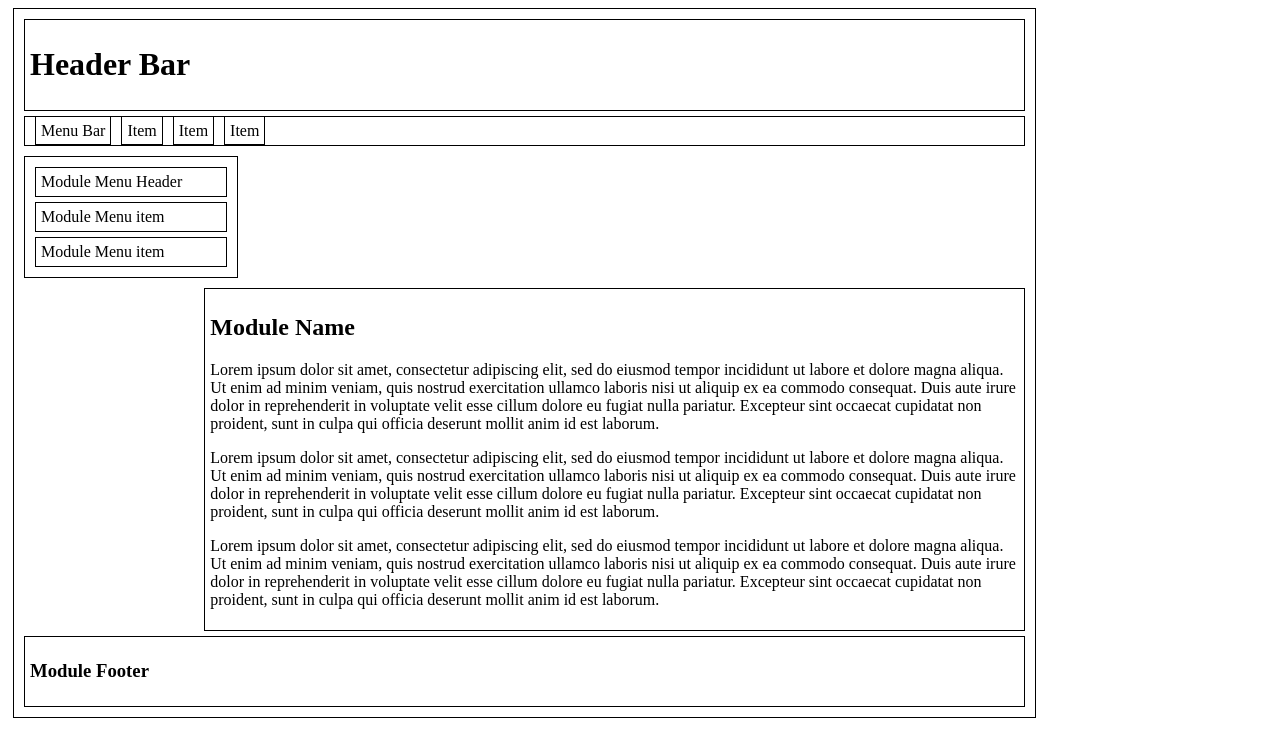
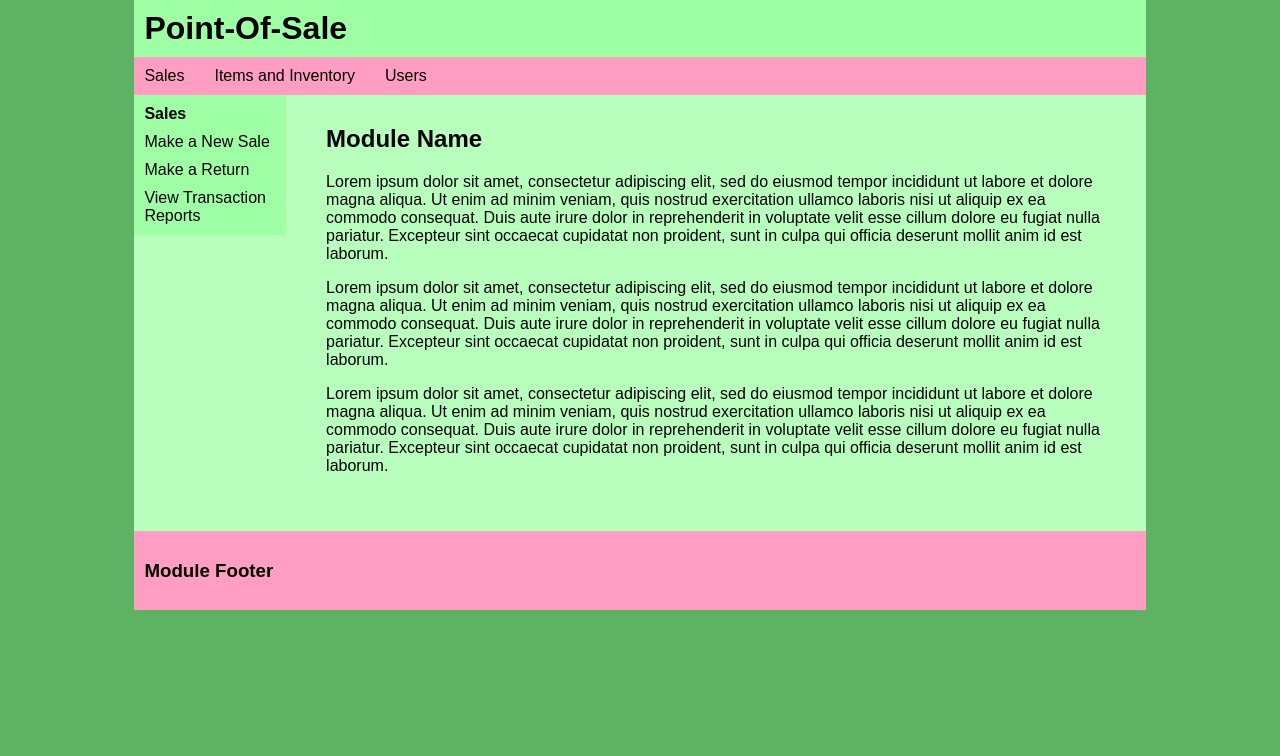
Before and after one commit to leonardthewiz/POS-Experiment, a plain HTML site: page index.html in a window 1280 px wide. Drawn offline with Linux system fonts and the light colour scheme.

Commit message:
Wire-Frame Revision
Added placeholder colors, updated wire-frame.

```diff
--- a/index.html
+++ b/index.html
@@ -1,36 +1,84 @@
 <html>
+
+<!--Palette: https://color.adobe.com/create/color-wheel/?base=2&rule=Complementary&selected=2&name=My%20Color%20Theme&mode=rgb&rgbvalues=0.36385449482908877,0.7,0.3887500983010347,0.7197921354701268,1,0.740544886221649,0.6197921354701268,1,0.6479510847544208,0.7,0.29385449482908876,0.4437860157618445,1,0.6197921354701268,0.7601485906660806&swatchOrder=0,1,2,3,4 -->
 
 <head>
 
 	<title>POS Software</title>
 
 	<style>
-	div {
-		border: 1px solid black;
-		margin: 5px;
-		padding: 5px;
+
+	body{
+		background-color:#5DB263;
+		font-family:Arial, Helvetica, sans-serif;
+		height:100%;
 	}
 
+	html, body{
+		height:100%;
+		padding-bottom:0px;
+		padding-top:0px;
+		margin-bottom:0px;
+		margin-top:0px;
+	}
 	.footer{
+		background-color:#FF9EC2;
 		clear:both;
+		margin:0px;
+		margin-top:0px;
+		padding:10px;
 	}
 
 	.page-container{
+		margin: 0 auto;
 		width:80%;
-
 	}
 
 	.module-content{
-		float:right;
-		width:80%;
-	}
-	.module-menu{
-		float:left;
-		width:20%;
+		overflow:hidden;
+		padding:40px;
+		padding-top:10px;
 	}
 
-	.menu-item {
-		display:inline;
+	.menu-left{
+		background-color:#9EFFA5;
+		float:left;
+		width:15%;
+	}
+
+	.menu-left-header{
+		font-weight:bold;
+		margin:10px;
+	}
+
+	.menu-left-item{
+		margin:10px;
+	}
+
+	.menu-top-item {
+		display:inline-block;
+		margin-bottom:10px;
+		margin-left:10px;
+		margin-right:20px;
+		margin-top:10px;
+	}
+
+	.menu-top {
+		background-color:#FF9EC2;
+	}
+
+	.page-header{
+		background-color:#9EFFA5;
+	}
+
+	.page-logo{
+		margin:0px;
+		margin-top:0px;
+		padding:10px;
+	}
+
+	.page-content{
+		background-color:#B8FFBD;
 	}
 
 	</style>
@@ -41,18 +89,20 @@
 
 <div class="page-container">
 
-<div>
-	<h1>Header Bar</h1>
+<div class="page-header">
+	<h1 class="page-logo">Point-Of-Sale</h1>
 </div>
 
-<div>
-	<div class="menu-item">Menu Bar</div><div class="menu-item">Item</div><div class="menu-item">Item</div><div class="menu-item">Item</div>
+<div class="menu-top">
+	<div class="menu-top-item">Sales</div><div class="menu-top-item">Items and Inventory</div><div class="menu-top-item">Users</div>
 </div>
 
-<div class="module-menu">
-	<div>Module Menu Header</div>
-	<div>Module Menu item</div>
-	<div>Module Menu item</div>
+<div class="page-content">
+	<div class="menu-left">
+		<div class="menu-left-header">Sales</div>
+		<div class="menu-left-item">Make a New Sale</div>
+		<div class="menu-left-item">Make a Return</div>
+		<div class="menu-left-item">View Transaction Reports</div>
 	</div>
 
 	<div class="module-content">
@@ -60,6 +110,7 @@
 		<p>Lorem ipsum dolor sit amet, consectetur adipiscing elit, sed do eiusmod tempor incididunt ut labore et dolore magna aliqua. Ut enim ad minim veniam, quis nostrud exercitation ullamco laboris nisi ut aliquip ex ea commodo consequat. Duis aute irure dolor in reprehenderit in voluptate velit esse cillum dolore eu fugiat nulla pariatur. Excepteur sint occaecat cupidatat non proident, sunt in culpa qui officia deserunt mollit anim id est laborum.</p>
 		<p>Lorem ipsum dolor sit amet, consectetur adipiscing elit, sed do eiusmod tempor incididunt ut labore et dolore magna aliqua. Ut enim ad minim veniam, quis nostrud exercitation ullamco laboris nisi ut aliquip ex ea commodo consequat. Duis aute irure dolor in reprehenderit in voluptate velit esse cillum dolore eu fugiat nulla pariatur. Excepteur sint occaecat cupidatat non proident, sunt in culpa qui officia deserunt mollit anim id est laborum.</p>
 		<p>Lorem ipsum dolor sit amet, consectetur adipiscing elit, sed do eiusmod tempor incididunt ut labore et dolore magna aliqua. Ut enim ad minim veniam, quis nostrud exercitation ullamco laboris nisi ut aliquip ex ea commodo consequat. Duis aute irure dolor in reprehenderit in voluptate velit esse cillum dolore eu fugiat nulla pariatur. Excepteur sint occaecat cupidatat non proident, sunt in culpa qui officia deserunt mollit anim id est laborum.</p>
+	</div>
 </div>
 
 <div class="footer">
```
Lines whose indentation alone changed are shown as unchanged.
